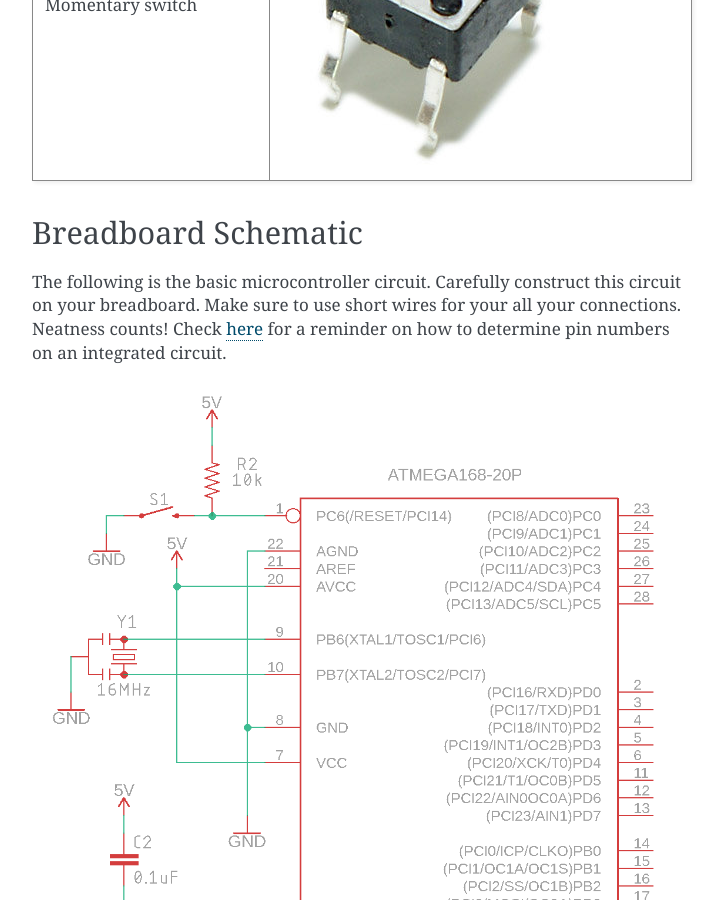
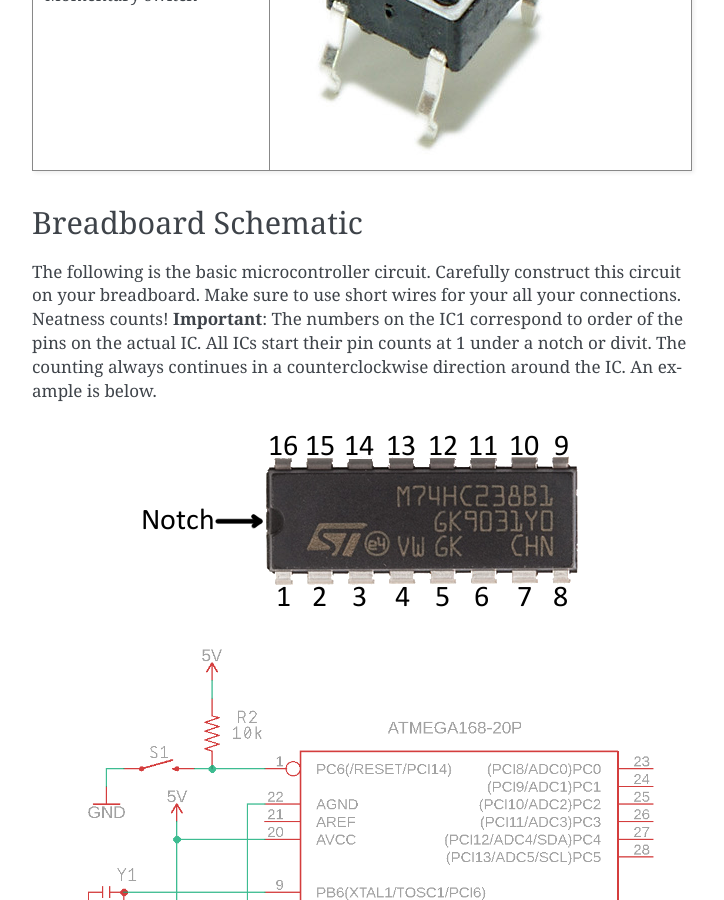
Before and after one commit to maxtkc/mvths-wiki, a Sphinx documentation site: the page built from docs/043-building-a-breadboard-arduino.rst, in a window 1280 px wide and 900 px high, scrolled down 2591 px. Shown: the whole window, without its empty margins (388-1112 px from the left). Built offline with Sphinx 7.4.7, drawn with Linux system fonts in a browser that asks for light colours; pages that are not in the unit, such as notebooks, are missing from menus; some of the changed lines change nothing that is shown.

Commit message:
Update 043-building-a-breadboard-arduino.rst

```diff
--- a/docs/043-building-a-breadboard-arduino.rst
+++ b/docs/043-building-a-breadboard-arduino.rst
@@ -4,60 +4,30 @@ Building A Breadboard Arduino
 Overview
 --------
 
-In this lesson you are going to construct a Metromini/Arduino Uno on
-your breadboard. The advantage of building a the Arduino on a breadboard
-is that:
+In this lesson you are going to construct a Metromini/Arduino Uno on your breadboard. The advantage of building a the Arduino on a breadboard is that:
 
-1. It costs less. The Metro Mini costs $12.50. The parts to build this
-   device cost under $3.00. This is important if you are building a
-   permanent project and don’t need features such as on-board USB, a
-   voltage regulator and reset button.
+#. It costs less. The Metro Mini costs $12.50. The parts to build this device cost under $3.00. This is important if you are building a permanent project and don’t need features such as on-board USB, a voltage regulator and reset button.
 
-.. raw:: html
-
-   <!-- end list -->
-
-2. It is more configurable: Using breadboard version of the device, you
-   can easily change the power supply from 1.8V to 5.0V. You can also
-   easily change the clock speed of the clock from a slow 32.768 real
-   time clock pulse to a fast 20Mhz.
+#. It is more configurable: Using breadboard version of the device, you can easily change the power supply from 1.8V to 5.0V. You can also easily change the clock speed of the clock from a slow 32.768 real time clock pulse to a fast 20Mhz.
 
 .. figure:: images/image77.png
    :alt:
 
-Above is a diagram of the Metro Mini broken down into functional groups
-of components. Below is a description of each of these groups. The ones
-in bold are the ones that will be included in your breadboard version.
-For these devices the name used on your breadboard schematic is
-included.
+Above is a diagram of the Metro Mini broken down into functional groups of components. Below is a description of each of these groups. The ones in bold are the ones that will be included in your breadboard version. For these devices the name used on your breadboard schematic is included.
 
-1. USB Converter. This section of the board is responsible for
-   converting the USB signal from the computer to a pair of serial
-   signals that can be used by the microcontroller.
-2. Power Conversion: This section of the board is responsible for
-   providing direct power from the USB as well as regulated power for 5V
-   and 3.3V.
-3. LEDs: This section includes LEDs and their resistors which are used
-   to indicate power on the board and whether data is being sent to or
-   from the device.
-4. Microcontroller: This is a surface mount version of the ATMega328p,
-   which is the microcontroller that you program. (IC1)
-5. Clock: This is the crystal clock resonator that used to provide the
-   correct timing “heartbeat” for your controller. (Y1)
-6. Reset: The reset button is used to reset the code on the controller
-   back to the beginning. It is useful if the code gets stuck in a bad
-   state. (S1)
-7. Filter: This is a capacitor that is being used to filter or clean the
-   power supply against voltage spikes. (C2)
-8. Pullup: This is a resistor that is used to prevent the
-   microcontroller from going into the reset state.  (R2)
+#. USB Converter. This section of the board is responsible for converting the USB signal from the computer to a pair of serial signals that can be used by the microcontroller.
+#. Power Conversion: This section of the board is responsible for providing direct power from the USB as well as regulated power for 5V and 3.3V.
+#. LEDs: This section includes LEDs and their resistors which are used to indicate power on the board and whether data is being sent to or from the device.
+#. Microcontroller: This is a surface mount version of the ATMega328p, which is the microcontroller that you program. (IC1)
+#. Clock: This is the crystal clock resonator that used to provide the correct timing “heartbeat” for your controller. (Y1)
+#. Reset: The reset button is used to reset the code on the controller back to the beginning. It is useful if the code gets stuck in a bad state. (S1)
+#. Filter: This is a capacitor that is being used to filter or clean the power supply against voltage spikes. (C2)
+#. Pullup: This is a resistor that is used to prevent the microcontroller from going into the reset state.  (R2)
 
 Collecting components
 ---------------------
 
-You will now build a working version of the Metromini or Arduino Uno
-using individual components and on a breadboard. Below are the
-components you need to collect. You will only need one of each.
+You will now build a working version of the Metromini or Arduino Uno using individual components and on a breadboard. Below are the components you need to collect. You will only need one of each.
 
 +------------------------------+------------+
 | Item                         | Image      |
@@ -76,11 +46,9 @@ components you need to collect. You will only need one of each.
 Breadboard Schematic
 --------------------
 
-The following is the basic microcontroller circuit. Carefully construct
-this circuit on your breadboard. Make sure to use short wires for your
-all your connections. Neatness counts! Check
-`here <https://www.google.com/url?q=https://docs.google.com/document/d/1BmZbXzxnD2j17QToSZ9jeZmnP7burwfksfQq2v4zu-Y/edit%23heading%3Dh.bk51dfzckrxr&sa=D&ust=1587613174049000>`__ for
-a reminder on how to determine pin numbers on an integrated circuit.
+The following is the basic microcontroller circuit. Carefully construct this circuit on your breadboard. Make sure to use short wires for your all your connections. Neatness counts! **Important**: The numbers on the IC1 correspond to order of the pins on the actual IC. All ICs start their pin counts at 1 under a notch or divit. The counting always continues in a counterclockwise direction around the IC. An example is below.
+
+.. figure:: images/countingpins.png
 
 .. figure:: images/image95.png
    :alt:
```
